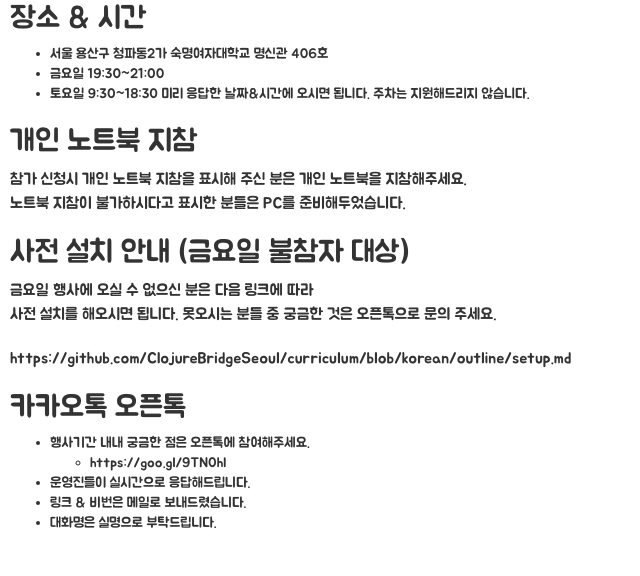
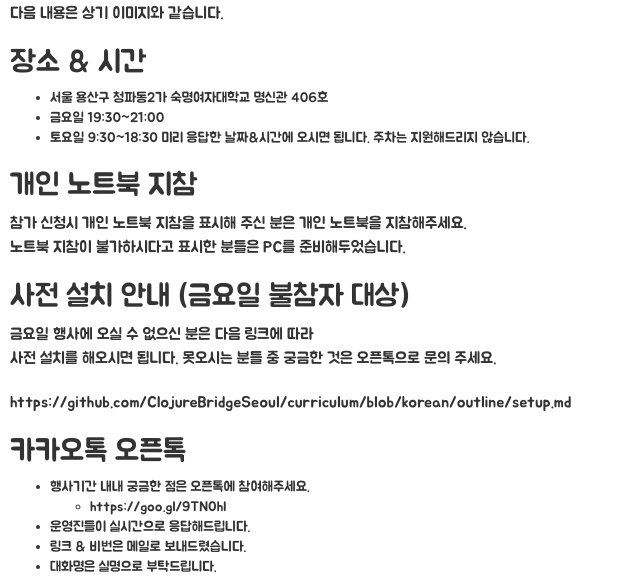
Before and after one commit to ClojureBridgeSeoul/ClojureBridgeSeoul.github.io, a Jekyll site: the page built from _posts/2017-03-17-notice-for-at.md, in a window 1280 px wide. Shown: the part 502-1078 px from the top of the page, without its empty margins (0-640 px from the left). Built offline with Jekyll 4.4.1, drawn with Linux system fonts in a browser that asks for light colours; before the commit the page ends 1034 px from its top, so only the background shows below that.

Commit message:
내용일부추가

```diff
--- a/_posts/2017-03-17-notice-for-at.md
+++ b/_posts/2017-03-17-notice-for-at.md
@@ -8,6 +8,8 @@ date:   2017-03-17 12:08:33
 드디어 17일 오늘, **아시아 최초** 클로저 브릿지 워크샵이 개최됩니다~🎉
 
 ![001](https://cloud.githubusercontent.com/assets/562341/24028534/35d59dbe-0b13-11e7-82ad-35c8f6b0cd3b.jpeg)
+
+다음 내용은 상기 이미지와 같습니다.
 
 ## 장소 & 시간
 
```
